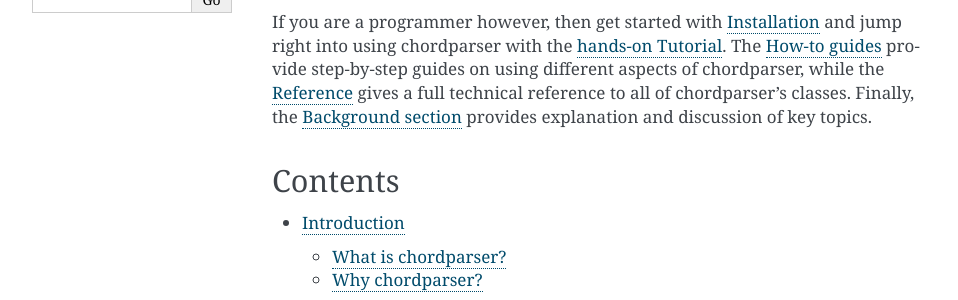
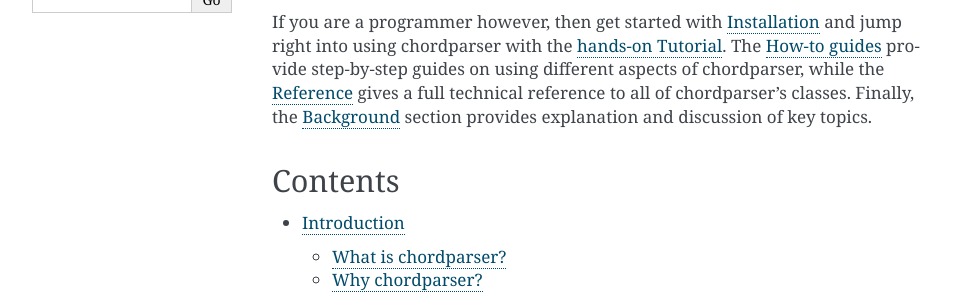
Before and after one commit to titus-ong/chordparser, a Sphinx documentation site: the page built from docs/index.rst, in a window 1280 px wide. Shown: the part 326-626 px from the top of the page, without its empty margins (148-1106 px from the left). Built offline with Sphinx 7.4.7, drawn with Linux system fonts in a browser that asks for light colours.

```diff
--- a/docs/index.rst
+++ b/docs/index.rst
@@ -5,7 +5,7 @@ chordparser is a Python 3 package that provides a musical framework for analysin
 
 If you are a musician, not a programmer, and you just want to see chordparser in action, the `Colab notebook <https://colab.research.google.com/drive/1T5WcH2WMHqpqbJrzxDt_Mg03lw1aXho7?usp=sharing>`_ is for you. It showcases the functions of chordparser and you can even use it for your own chord sheets without knowing any programming!
 
-If you are a programmer however, then get started with :doc:`Installation <installation>` and jump right into using chordparser with the :doc:`hands-on Tutorial <tutorial>`. The :doc:`How-to guides <howto/main>` provide step-by-step guides on using different aspects of chordparser, while the :doc:`Reference <reference/main>` gives a full technical reference to all of chordparser's classes. Finally, the :doc:`Background section <background/main>` provides explanation and discussion of key topics.
+If you are a programmer however, then get started with :doc:`Installation <installation>` and jump right into using chordparser with the :doc:`hands-on Tutorial <tutorial>`. The :doc:`How-to guides <howto/main>` provide step-by-step guides on using different aspects of chordparser, while the :doc:`Reference <reference/main>` gives a full technical reference to all of chordparser's classes. Finally, the :doc:`Background <background/main>` section provides explanation and discussion of key topics.
 
 --------
 Contents
```
